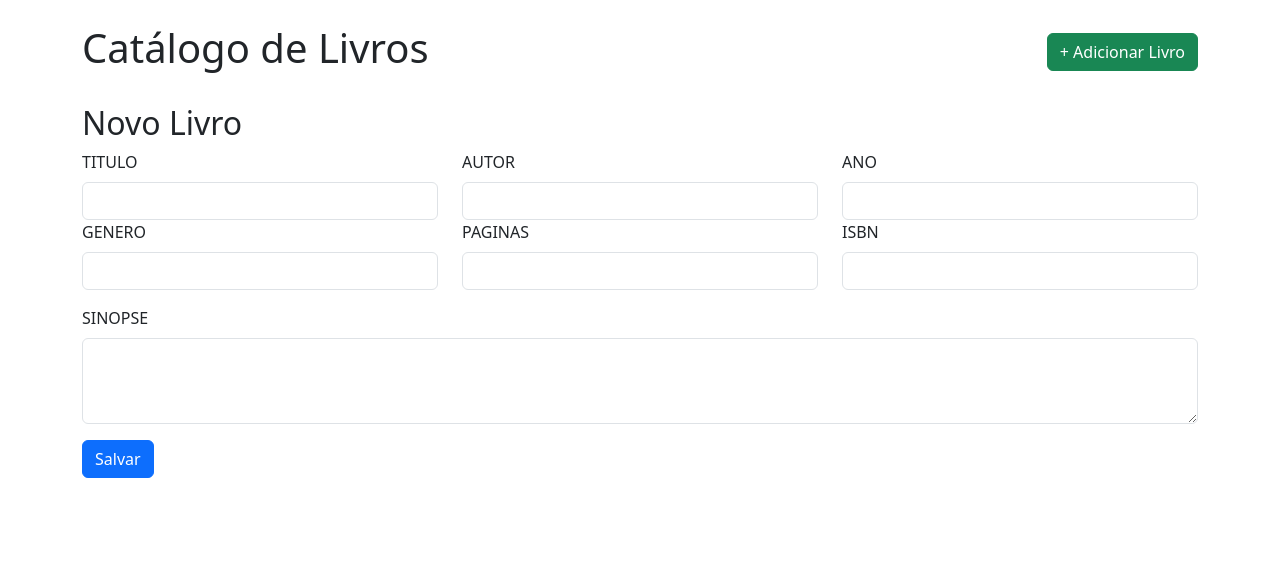
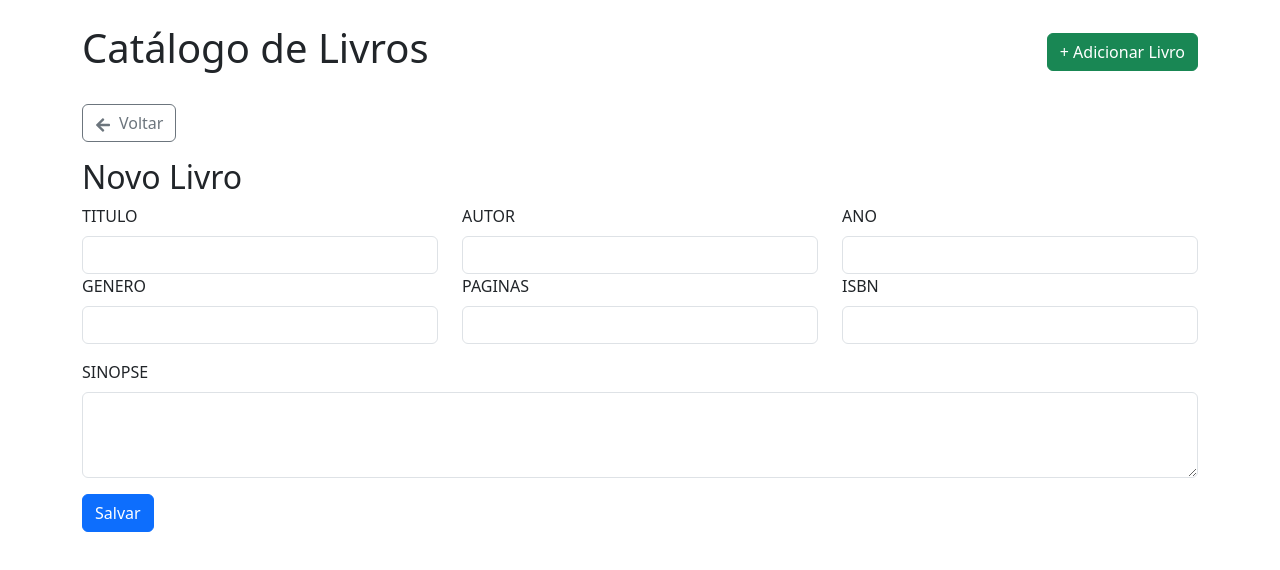
Before and after one commit to RafaelMoura11/atividade-mongodb, a React (Create React App) app in the folder frontend/: page /novo in a window 1280 px wide. Shown: the top 570 px of the page. Built offline with nearby package versions, Linux system fonts and the light colour scheme.

Commit message:
feat: add back navigation button to BookFormPage and improve form structure

```diff
--- a/frontend/src/components/BookFormPage.js
+++ b/frontend/src/components/BookFormPage.js
@@ -1,6 +1,7 @@
 import React, { useEffect, useState } from 'react';
 import { useParams, useNavigate } from 'react-router-dom';
 import API from '../api';
+import { FaArrowLeft } from 'react-icons/fa';
 
 const BookFormPage = ({ onSave }) => {
   const { id } = useParams();
@@ -50,6 +51,15 @@ const BookFormPage = ({ onSave }) => {
   };
 
   return (
+    <>
+      <button
+        className="btn btn-outline-secondary mb-3"
+        onClick={() => navigate('/')}
+      >
+        <FaArrowLeft className="me-2" />
+        Voltar
+      </button>
+
       <form onSubmit={handleSubmit}>
         <h2>{isEditing ? 'Editar Livro' : 'Novo Livro'}</h2>
         <div className="row">
@@ -81,6 +91,7 @@ const BookFormPage = ({ onSave }) => {
           {isEditing ? 'Atualizar' : 'Salvar'}
         </button>
       </form>
+    </>
   );
 };
 
```
Lines whose indentation alone changed are shown as unchanged.
